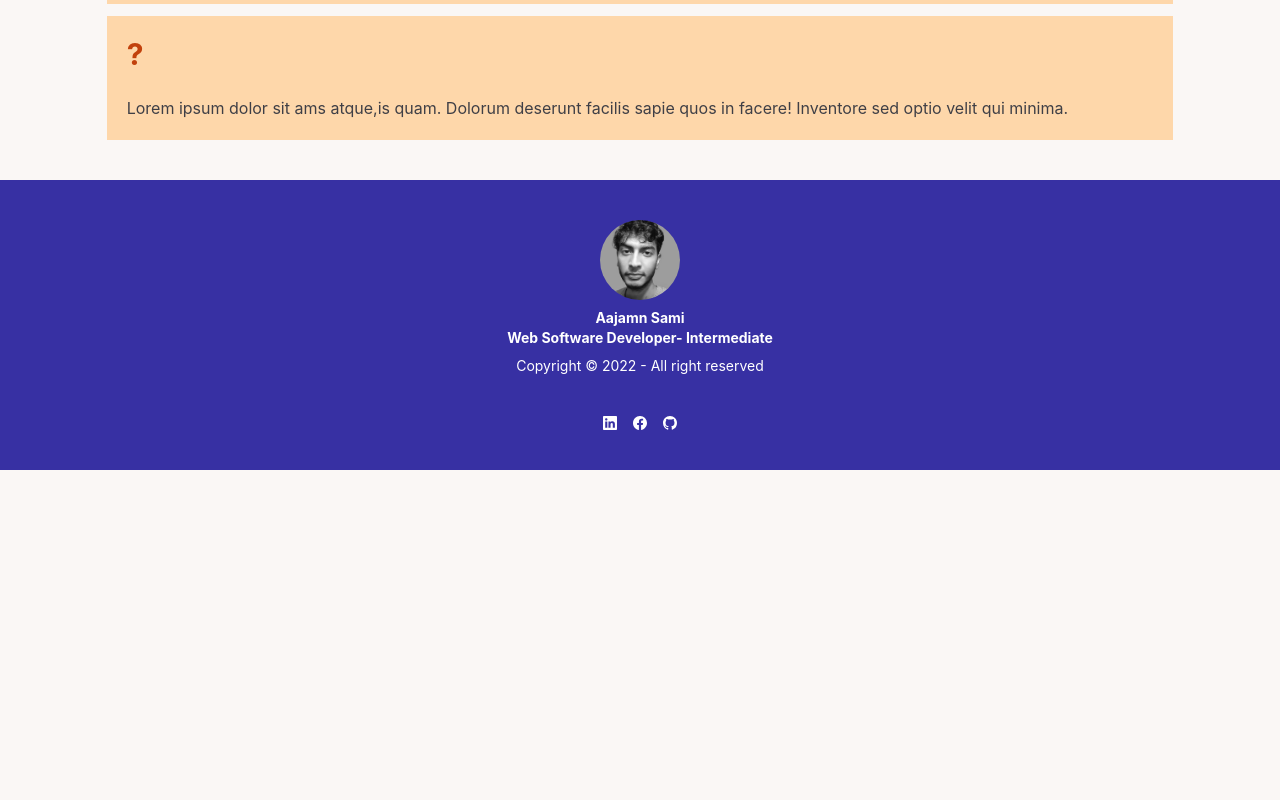
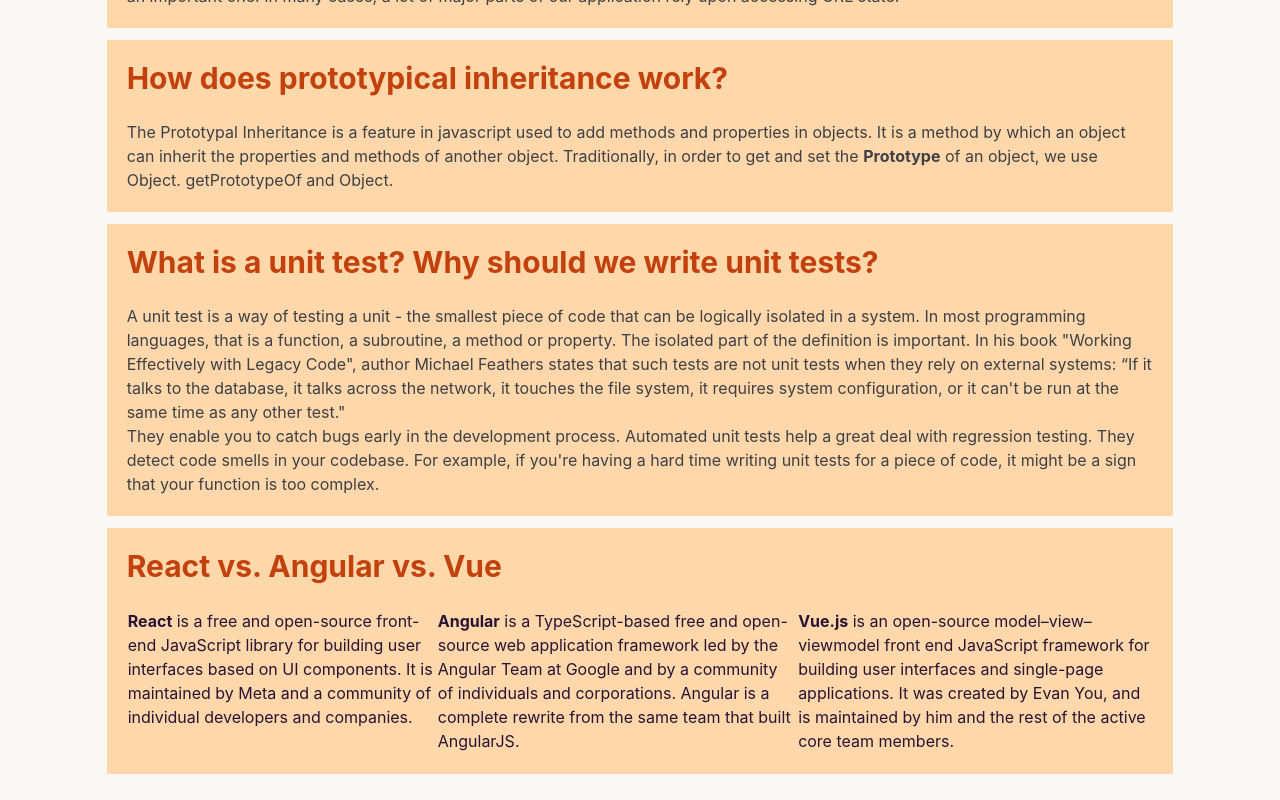
Before and after one commit to sami019325/assignment-12-digibiji.com-, a React (Create React App) app: page /blog in a window 1280 px wide. Shown: the part 420-1220 px from the top of the page. Before the commit the page ends 890 px from the top, so only its background shows below. Built offline with nearby package versions, Linux system fonts and the light colour scheme; no server answers.

Commit message:
blogs added

```diff
--- a/src/Pages/Blog.js
+++ b/src/Pages/Blog.js
@@ -15,16 +15,36 @@
                         <br />
                         <strong>Server state</strong>: Data that comes from an external server that must be integrated with our UI state. It is a simple concept, but can be hard to manage alongside all of our local and global UI state.
                         <br />
-                        <strong>URL state</strong>: Data that exists on our URLs, including the pathname and query parameters.
+                        <strong>URL state</strong>: Data that exists on our URLs, including the pathname and query parameters. It s often missing as a category of state, but it is an important one.
+                        In many cases, a lot of major parts of our application rely upon accessing URL state.
                     </p>
                 </div>
             </div>
             <div className='w-10/12 m-auto mt-3 bg-orange-200 p-5'>
-                <h1 className='text-orange-700 text-3xl font-bold'>?</h1>
+                <h1 className='text-orange-700 text-3xl font-bold'>How does prototypical inheritance work?</h1>
                 <br />
                 <div className='text-zinc-700'>
-                    <p>Lorem ipsum dolor sit ams atque,is quam. Dolorum deserunt facilis sapie quos in facere! Inventore sed optio velit qui minima.</p>
+                    <p>The Prototypal Inheritance is a feature in javascript used to add methods and properties in objects. It is a method by which an object can inherit the properties and methods of another object. Traditionally, in order to get and set the <strong>Prototype</strong> of an object, we use Object. getPrototypeOf and Object.</p>
                 </div>
+            </div>
+            <div className='w-10/12 m-auto mt-3 bg-orange-200 p-5'>
+                <h1 className='text-orange-700 text-3xl font-bold'>What is a unit test? Why should we write unit tests?</h1>
+                <br />
+                <div className='text-zinc-700'>
+                    <p>A unit test is a way of testing a unit - the smallest piece of code that can be logically isolated in a system. In most programming languages, that is a function, a subroutine, a method or property. The isolated part of the definition is important. In his book "Working Effectively with Legacy Code", author Michael Feathers states that such tests are not unit tests when they rely on external systems: “If it talks to the database, it talks across the network, it touches the file system, it requires system configuration, or it can't be run at the same time as any other test."</p>
+                    <p>
+                        They enable you to catch bugs early in the development process. Automated unit tests help a great deal with regression testing. They detect code smells in your codebase. For example, if you're having a hard time writing unit tests for a piece of code, it might be a sign that your function is too complex.
+                    </p>
+                </div>
+            </div>
+            <div className='w-10/12 m-auto mt-3 bg-orange-200 p-5'>
+                <h1 className='text-orange-700 text-3xl font-bold'>React vs. Angular vs. Vue</h1>
+                <br />
+                <td><b>React</b> is a free and open-source front-end JavaScript library for building user interfaces based on UI components. It is maintained by Meta and a community of individual developers and companies.</td>
+                <td><b>Angular</b> is a TypeScript-based free and open-source web application framework led by the Angular Team at Google and by a community of individuals and corporations. Angular is a complete rewrite from the same team that built AngularJS.</td>
+                <td><b>Vue.js</b> is an open-source model–view–viewmodel front end JavaScript framework for building user interfaces and single-page applications. It was created by Evan You, and is maintained by him and the rest of the active core team members.</td>
+
+
             </div>
         </div>
     );
```
